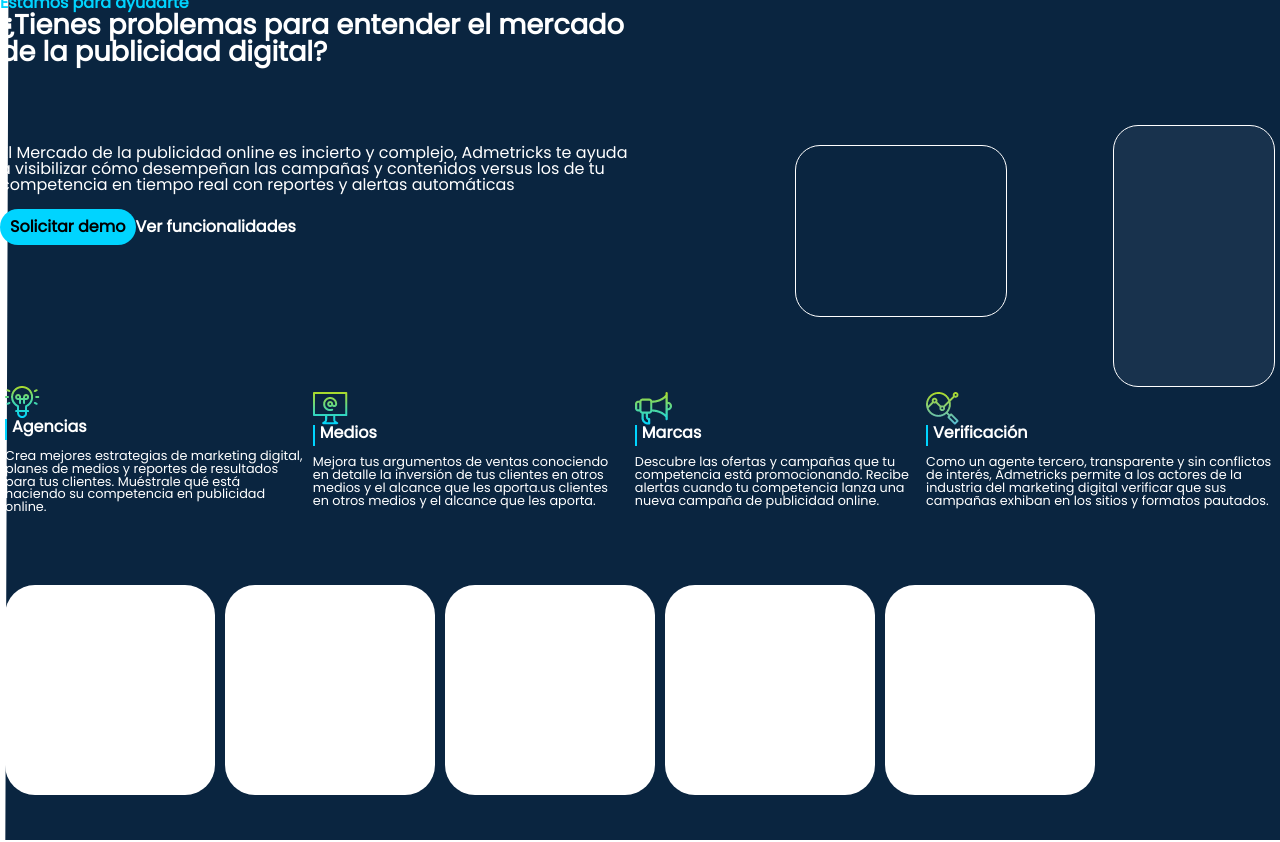
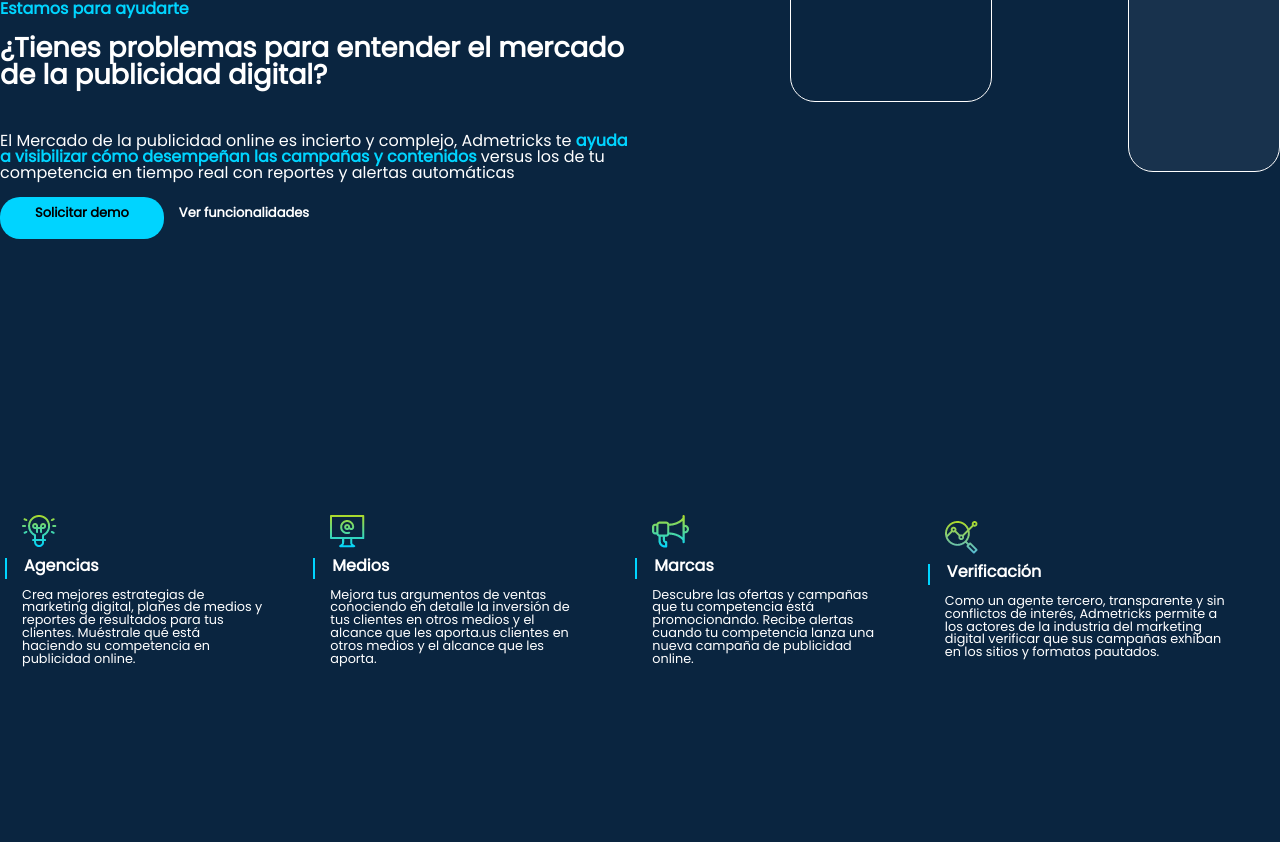
Before and after one commit to ixmael/admetricks-test, a Vue app in the folder packages/frontend/: page / in a window 1280 px wide. Shown: the part 480-1322 px from the top of the page. Built offline with nearby package versions, Linux system fonts and the light colour scheme.

Commit message:
feat(model): update model

```diff
--- a/packages/frontend/src/App.vue
+++ b/packages/frontend/src/App.vue
@@ -8,9 +8,3 @@
 
   <RouterView />
 </template>
-
-<style scoped>
-header {
-  background-color: #fff;
-}
-</style>
--- a/packages/frontend/src/assets/main.scss
+++ b/packages/frontend/src/assets/main.scss
@@ -1,12 +1,3 @@
 @import 'reset-css/sass/_reset';
 
 @import url('https://fonts.googleapis.com/css?family=Poppins');
-
-body {
-    background-color: #fff;
-    background-image: url('/background.png');
-    background-position-x: left;
-    background-position-y: top;
-    font-family: 'Poppins', sans-serif;
-    padding-bottom: 5vh;
-}
--- a/packages/frontend/src/views/HomeView.vue
+++ b/packages/frontend/src/views/HomeView.vue
@@ -7,14 +7,16 @@
           ¿Tienes problemas para entender el mercado de la publicidad digital?
         </h2>
         <div class="b">
-          El Mercado de la publicidad online es incierto y complejo, Admetricks te ayuda a visibilizar cómo desempeñan las campañas y contenidos versus los de tu competencia en tiempo real con reportes y alertas automáticas
+          El Mercado de la publicidad online es incierto y complejo, Admetricks te <span class="remark">ayuda a
+            visibilizar cómo desempeñan las campañas y contenidos</span> versus los de tu competencia en tiempo real con
+          reportes y alertas automáticas
         </div>
         <div>
           <a class="demo-call" href="#">Solicitar demo</a>
           <a class="functionalities" href="#">Ver funcionalidades</a>
         </div>
       </div>
-      <div class="squares">
+      <div class="topSquares">
         <div class="bottom"></div>
         <div class="top"></div>
       </div>
@@ -26,37 +28,41 @@
           <img src="/agencias.png" />
         </div>
         <h3>Agencias</h3>
-        <p>Crea mejores estrategias de marketing digital, planes de medios y reportes de resultados para tus clientes. Muéstrale qué está haciendo su competencia en publicidad online.</p>
+        <p>Crea mejores estrategias de marketing digital, planes de medios y reportes de resultados para tus clientes.
+          Muéstrale qué está haciendo su competencia en publicidad online.</p>
       </div>
       <div class="detail">
         <div class="image">
           <img src="/medios.png" />
         </div>
         <h3>Medios</h3>
-        <p>Mejora tus argumentos de ventas conociendo en detalle la inversión de tus clientes en otros medios y el alcance que les aporta.us clientes en otros medios y el alcance que les aporta.</p>
+        <p>Mejora tus argumentos de ventas conociendo en detalle la inversión de tus clientes en otros medios y el alcance
+          que les aporta.us clientes en otros medios y el alcance que les aporta.</p>
       </div>
       <div class="detail">
         <div class="image">
           <img src="/marcas.png" />
         </div>
         <h3>Marcas</h3>
-        <p>Descubre las ofertas y campañas que tu competencia está promocionando. Recibe alertas cuando tu competencia lanza una nueva campaña de publicidad online.</p>
+        <p>Descubre las ofertas y campañas que tu competencia está promocionando. Recibe alertas cuando tu competencia
+          lanza una nueva campaña de publicidad online.</p>
       </div>
       <div class="detail">
         <div class="image">
           <img src="/verificacion.png" />
         </div>
         <h3>Verificación</h3>
-        <p>Como un agente tercero, transparente y sin conflictos de interés, Admetricks permite a los actores de la industria del marketing digital verificar que sus campañas exhiban en los sitios y formatos pautados.</p>
+        <p>Como un agente tercero, transparente y sin conflictos de interés, Admetricks permite a los actores de la
+          industria del marketing digital verificar que sus campañas exhiban en los sitios y formatos pautados.</p>
       </div>
     </div>
 
     <div class="squares">
-      <div></div>
-      <div></div>
-      <div></div>
-      <div></div>
-      <div></div>
+      <div class="item1"></div>
+      <div class="item2"></div>
+      <div class="item3"></div>
+      <div class="item4"></div>
+      <div class="item5"></div>
     </div>
   </main>
 </template>
@@ -65,41 +71,58 @@
 main {
   position: relative;
   padding-top: 50vh;
+
+  background-color: #fff;
+  background-image: url('/background.png');
+  background-position-x: 50%;
+  background-position-y: top;
+  font-family: 'Poppins', sans-serif;
+  padding-bottom: 5vh;
 }
+
 .top {
   display: flex;
   align-items: center;
   justify-content: center;
-
   height: 50vh;
+  overflow: hidden;
 
   & .content {
     color: #fff;
-    width: 50vw;
+    width: 100%;
 
     & .a {
       color: #00d4ff;
       font-weight: bold;
+      padding-bottom: 17px;
     }
 
     & h2 {
       font-size: 1.7rem;
       font-weight: bold;
     }
+
     & .b {
       font-size: 1rem;
-      margin-top: 5rem;
+      margin-top: 45px;
       margin-bottom: 1rem;
+
+      & .remark {
+        font-weight: bold;
+        color: #00d4ff;
+      }
     }
 
     & .demo-call {
       color: #000;
       background-color: #00d4ff;
-      padding: 10px;
+      padding: 9px 35px 20px 35px;
       border-radius: 20px;
       text-decoration: none;
       font-weight: bold;
       display: inline-block;
+      margin-right: 15px;
+      font-size: 0.8125rem;
     }
 
     & .functionalities {
@@ -107,14 +130,16 @@
       text-decoration: none;
       font-weight: bold;
       display: inline-block;
+      font-size: 0.8125rem;
     }
   }
 
-  & .squares {
-    flex-grow: 1;
+  & .topSquares {
     position: relative;
+    height: 100%;
+    width: 100%;
 
-    & > div {
+    &>div {
       border-radius: 25px;
       border-color: #fff;
       border-style: solid;
@@ -145,23 +170,11 @@
   }
 }
 
-.header {
-  /*
-  background-color: #fff;
-  height: 10vh;
-  content: ' ';
-  border-top: 100% solid green;
-  border-right: 100% solid transparent;
-  width: 0;
-  position: absolute;
-  */
-}
-
 .details {
   display: flex;
   justify-content: space-evenly;
   align-items: center;
-  padding: 10px 0;
+  padding: 150px 0;
   height: 30vh;
 
   & .detail {
@@ -169,7 +182,8 @@
 
     & .image {
       height: 33px;
-      width: 33px;
+      margin-bottom: 10px;
+      padding-left: 17px;
     }
 
     & h3 {
@@ -178,26 +192,66 @@
       border-left-style: solid;
       border-left-color: #00d4ff;
       border-left-width: 2px;
-      padding: 0 0 5px 5px;
+      padding: 0 0 5px 17px;
       margin-bottom: 10px;
     }
 
     & p {
       color: #fff;
       font-size: 0.8rem;
+      padding-left: 17px;
+      padding-right: 40px;
     }
   }
 }
 
 .squares {
-  display: flex;
+  display: block;
+  position: relative;
+  height: 1100px;
+
   & div {
+    position: absolute;
     background-color: #fff;
     border-radius: 30px;
     padding: 5px;
     width: 200px;
     height: 200px;
     margin: 5px;
+
+    &.item1 {
+      width: 300px;
+      height: 150px;
+      top: 50px;
+    }
+
+    &.item2 {
+      width: 400px;
+      height: 400px;
+      right: 200px;
+      top: 50px;
+    }
+
+    &.item3 {
+      width: 150px;
+      height: 450px;
+      right: 0;
+      top: 0;
+    }
+
+    &.item4 {
+      width: 300px;
+      height: 500px;
+      left: 0;
+      top: 250px;
+    }
+
+    &.item5 {
+      width: 600px;
+      height: 400px;
+      right: 0;
+      top: 500px;
+    }
   }
 }
 </style>
```
Lines whose indentation alone changed are shown as unchanged.
